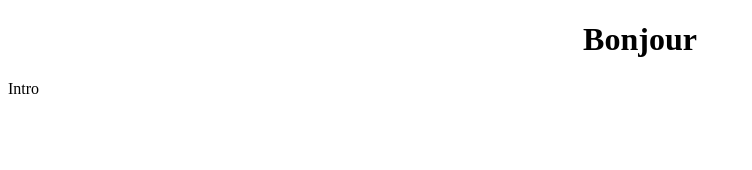
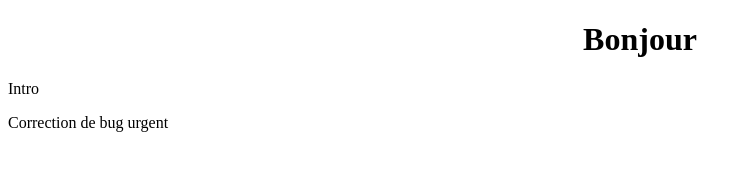
Before and after one commit to virginiescheurkogel/formation-git-fevrier-2021, a plain HTML site: page index.html in a window 1280 px wide. Shown: the whole page, without its empty margins (0-752 px from the left). Drawn offline with Linux system fonts and the light colour scheme; files that its build step writes are made by us from their sources.

Commit message:
Coreection du bug pour le client

```diff
--- a/index.html
+++ b/index.html
@@ -15,6 +15,7 @@
 <body>
     <h1>Bonjour</h1>
     <p>Intro</p>
+    <p>Correction de bug urgent</p>
 </body>
 
 
```
